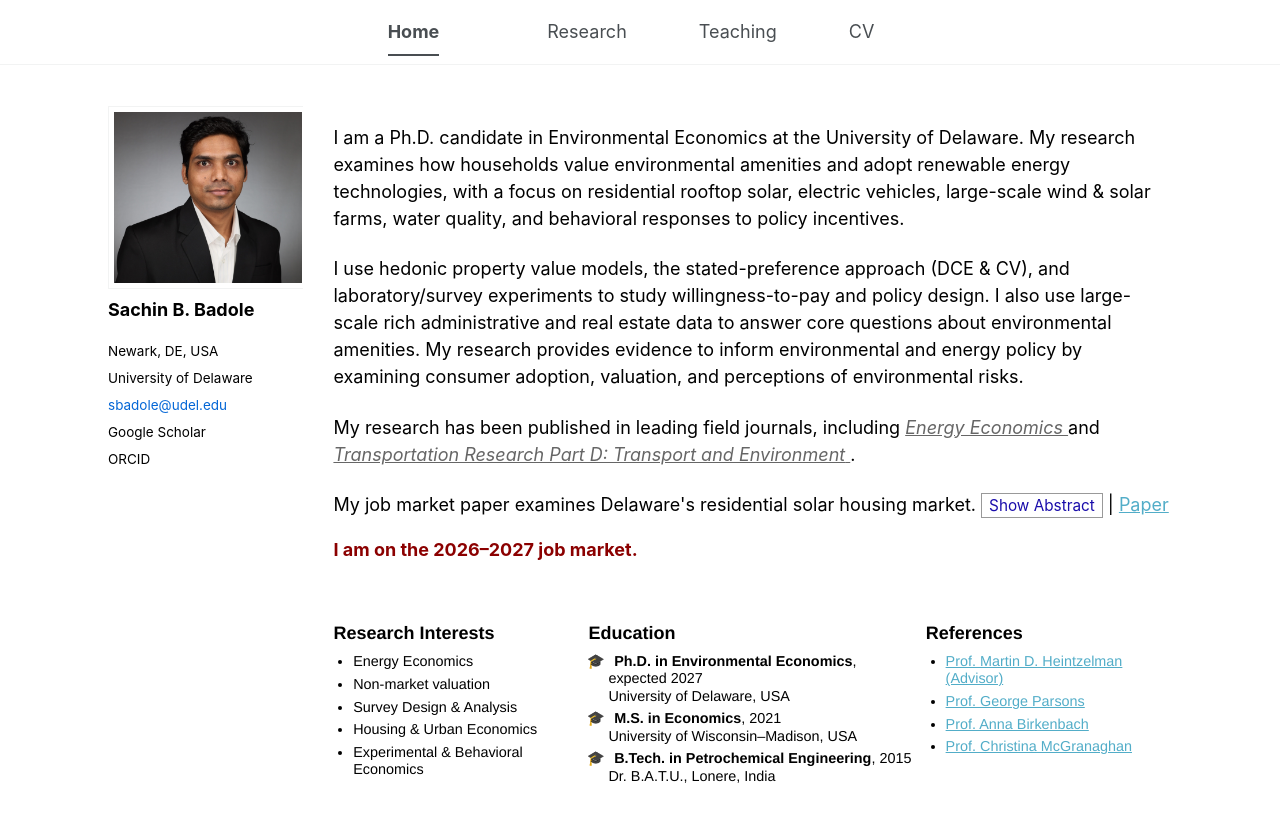
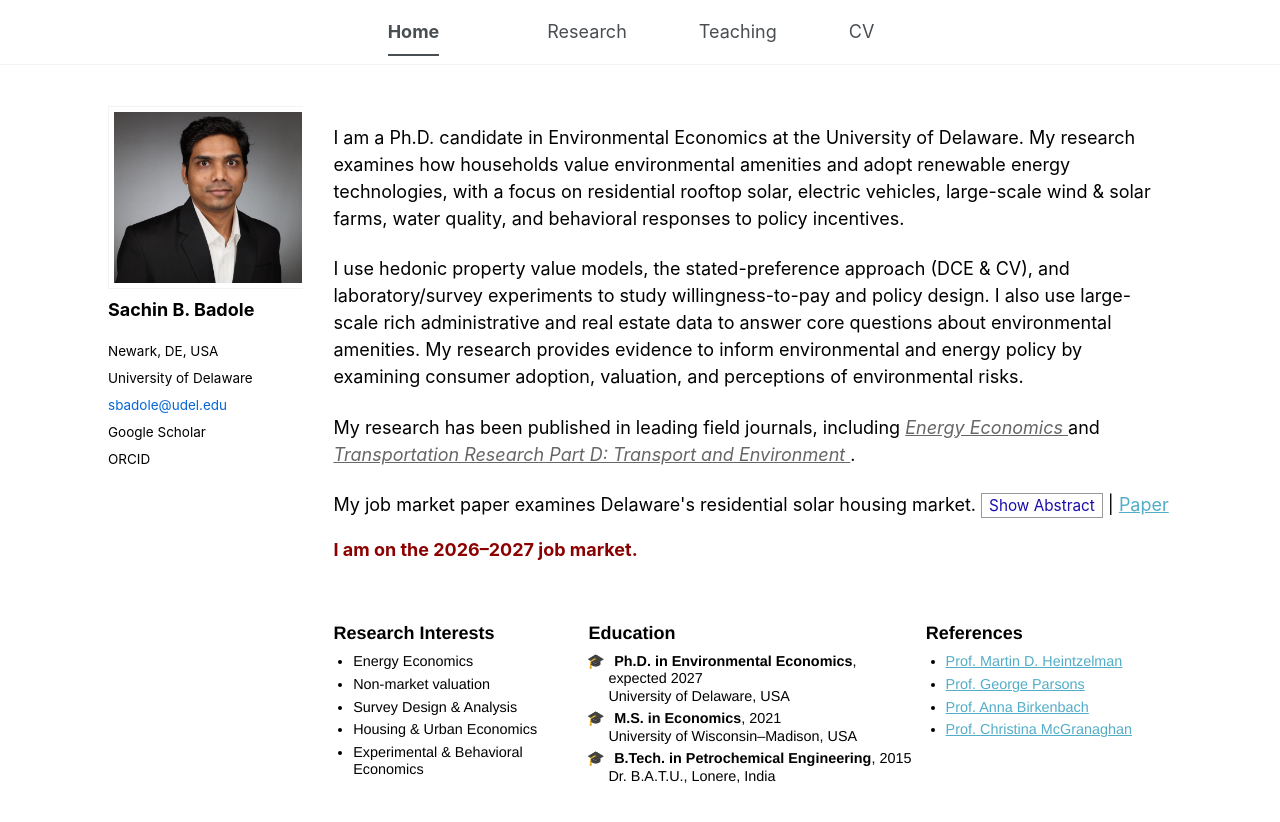
Before and after one commit to sachin-b-badole/sachin-b-badole.github.io, a Jekyll site: the page built from _pages/about.md, in a window 1280 px wide and 988 px high. Shown: the top 822 px of the window. Built offline with Jekyll 4.4.1, drawn with Linux system fonts in a browser that asks for light colours.

Commit message:
Update about.md

```diff
--- a/_pages/about.md
+++ b/_pages/about.md
@@ -89,7 +89,7 @@
   <div class="three-col-block">
     <h3>References</h3>
     <ul class="reference-list">
-      <li><a href="https://www.udel.edu/academics/colleges/canr/departments/applied-economics-and-statistics/faculty-staff/martin-heintzelman/" target="_blank">Prof. Martin D. Heintzelman (Advisor)</a></li>
+      <li><a href="https://www.udel.edu/academics/colleges/canr/departments/applied-economics-and-statistics/faculty-staff/martin-heintzelman/" target="_blank">Prof. Martin D. Heintzelman</a></li>
       <li><a href="https://www.udel.edu/academics/colleges/ceoe/departments/smsp/faculty/george-parsons/" target="_blank">Prof. George Parsons</a></li>
       <li><a href="https://www.udel.edu/academics/colleges/ceoe/departments/smsp/faculty/anna-birkenbach/" target="_blank">Prof. Anna Birkenbach</a></li>
       <li><a href="https://www.udel.edu/academics/colleges/canr/departments/applied-economics-and-statistics/faculty-staff/christina-mcgranaghan/" target="_blank">Prof. Christina McGranaghan</a></li>
```
